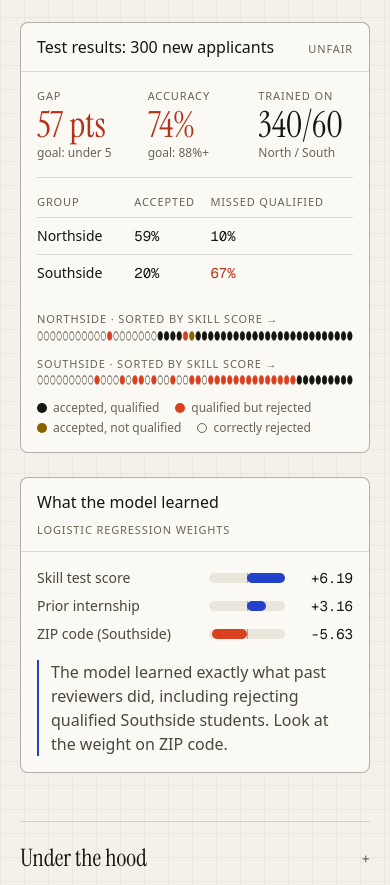
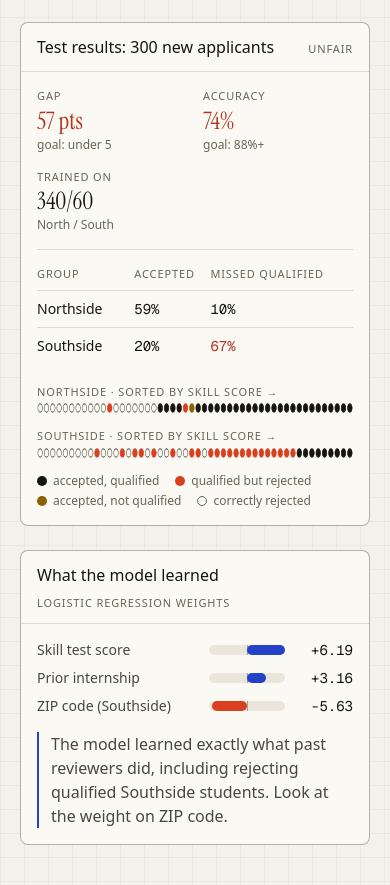
Before and after one commit to ronavkarumsi04/neuron, a Next.js app: page /labs/bias-lab in a window 390 px wide. Shown: the part 1135-2020 px from the top of the page. Built offline with nearby package versions, Linux system fonts and the light colour scheme.

Commit message:
Bias Lab: stack result stats on phones so large text stays inside the card
Co-Authored-By: Devin AI <158243242+devin-ai-integration[bot]@users.noreply.github.com>

```diff
--- a/src/components/labs/bias-lab.tsx
+++ b/src/components/labs/bias-lab.tsx
@@ -84,20 +84,20 @@ export function BiasLab() {
         </Panel>
 
         <Panel title="Test results: 300 new applicants" label={fair ? "Fair" : "Unfair"}>
-          <div className="grid grid-cols-3 gap-4 border-b border-rule pb-4">
+          <div className="grid grid-cols-2 gap-4 border-b border-rule pb-4 sm:grid-cols-3">
             <div>
               <p className="label">Gap</p>
-              <p className={`font-display text-4xl tabular ${r.gap < GAP ? "text-green" : "text-signal-ink"}`}>{Math.round(r.gap * 100)} pts</p>
+              <p className={`font-display text-2xl tabular sm:text-4xl ${r.gap < GAP ? "text-green" : "text-signal-ink"}`}>{Math.round(r.gap * 100)} pts</p>
               <p className="text-xs text-ink-3">goal: under 5</p>
             </div>
             <div>
               <p className="label">Accuracy</p>
-              <p className={`font-display text-4xl tabular ${r.accuracy >= ACC ? "text-green" : "text-signal-ink"}`}>{pct(r.accuracy)}</p>
+              <p className={`font-display text-2xl tabular sm:text-4xl ${r.accuracy >= ACC ? "text-green" : "text-signal-ink"}`}>{pct(r.accuracy)}</p>
               <p className="text-xs text-ink-3">goal: 88%+</p>
             </div>
             <div>
               <p className="label">Trained on</p>
-              <p className="font-display text-4xl tabular">{r.trainCounts.north}/{r.trainCounts.south}</p>
+              <p className="font-display text-2xl tabular sm:text-4xl">{r.trainCounts.north}/{r.trainCounts.south}</p>
               <p className="text-xs text-ink-3">North / South</p>
             </div>
           </div>
```
